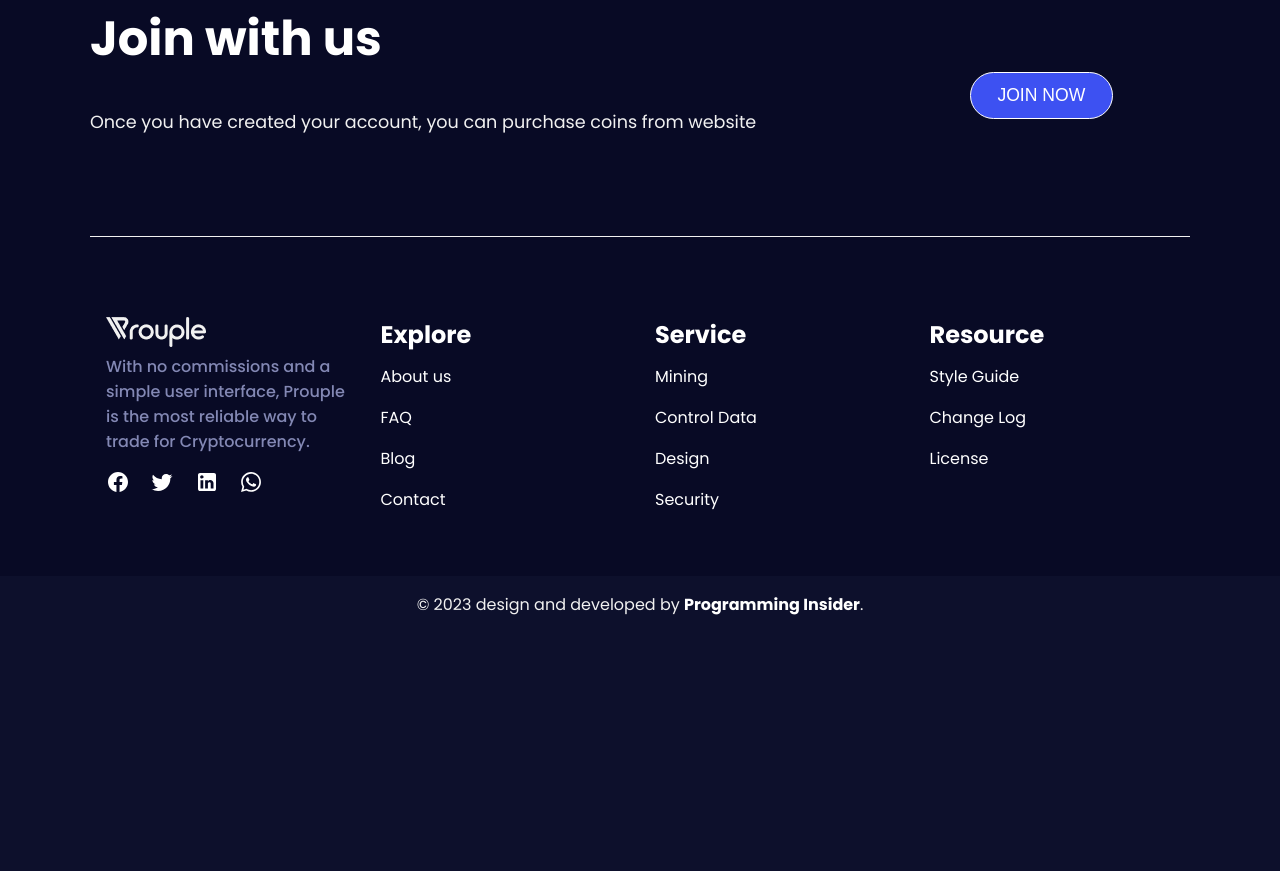
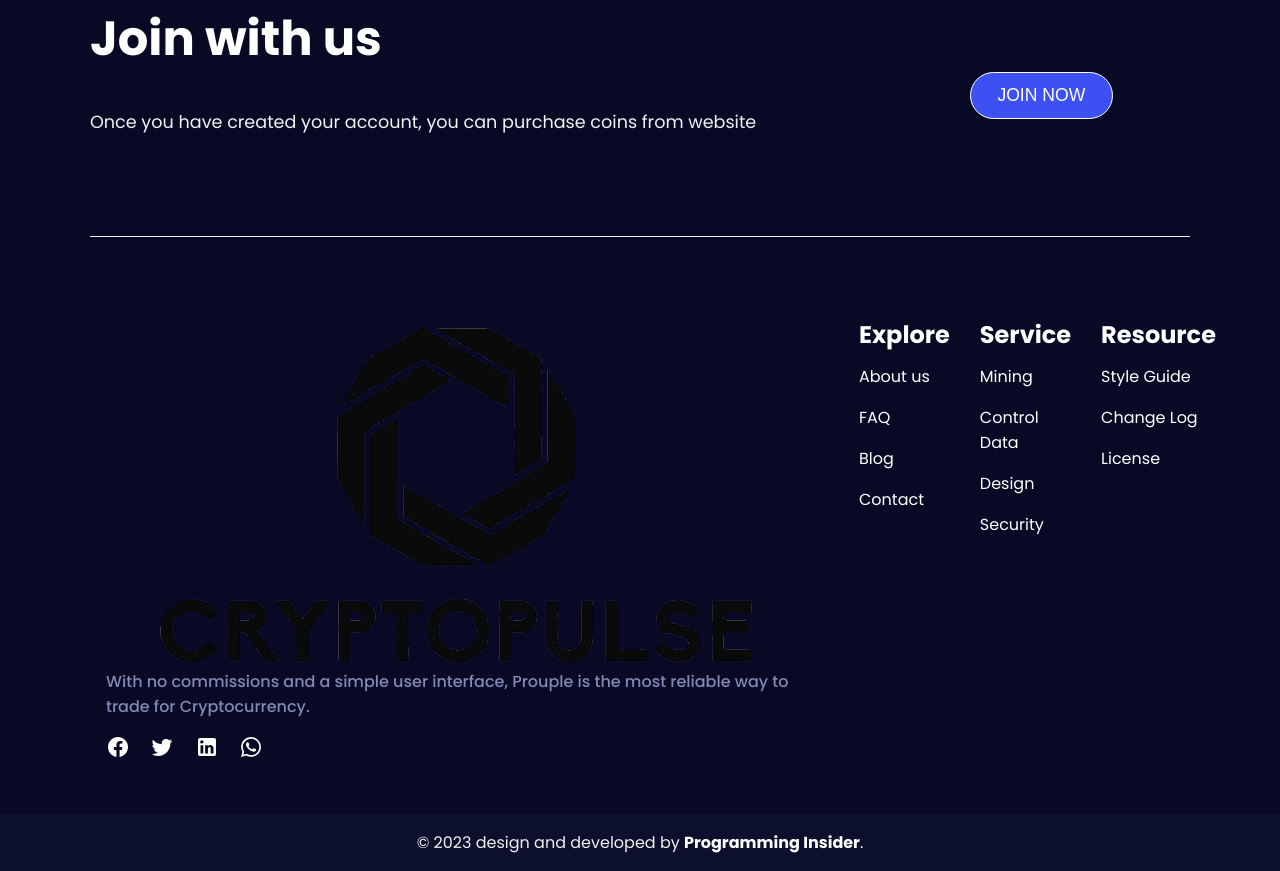
Before and after one commit to BLUESOUL777/Crypto_site, a plain HTML site: page index.html in a window 1280 px wide. Shown: the part 4612-5483 px from the top of the page. Before the commit the page ends 5245 px from the top, so only its background shows below. Drawn offline with Linux system fonts and the light colour scheme.

Commit message:
Update index.html

```diff
--- a/index.html
+++ b/index.html
@@ -14,7 +14,7 @@
     <header>
         <div id="logo">
             <a href="./index.html">
-            <img src="./img/NOBG.png" alt="">
+            <img class="logo" src="./img/NOBG.png" alt="">
             </a>
         </div>
         <ul class="nav" id="nav">
@@ -358,7 +358,7 @@
 
         <div class="footerlinksContainer">
             <div class="footerAboutus">
-                <img src="./img/logo-white.png" alt="">
+                <img class="logo" src="./img/NOBG.png" alt="">
                 <p class="darkPara">With no commissions and a simple user interface,
                  Prouple is the most reliable way to trade for
                  Cryptocurrency.
```
